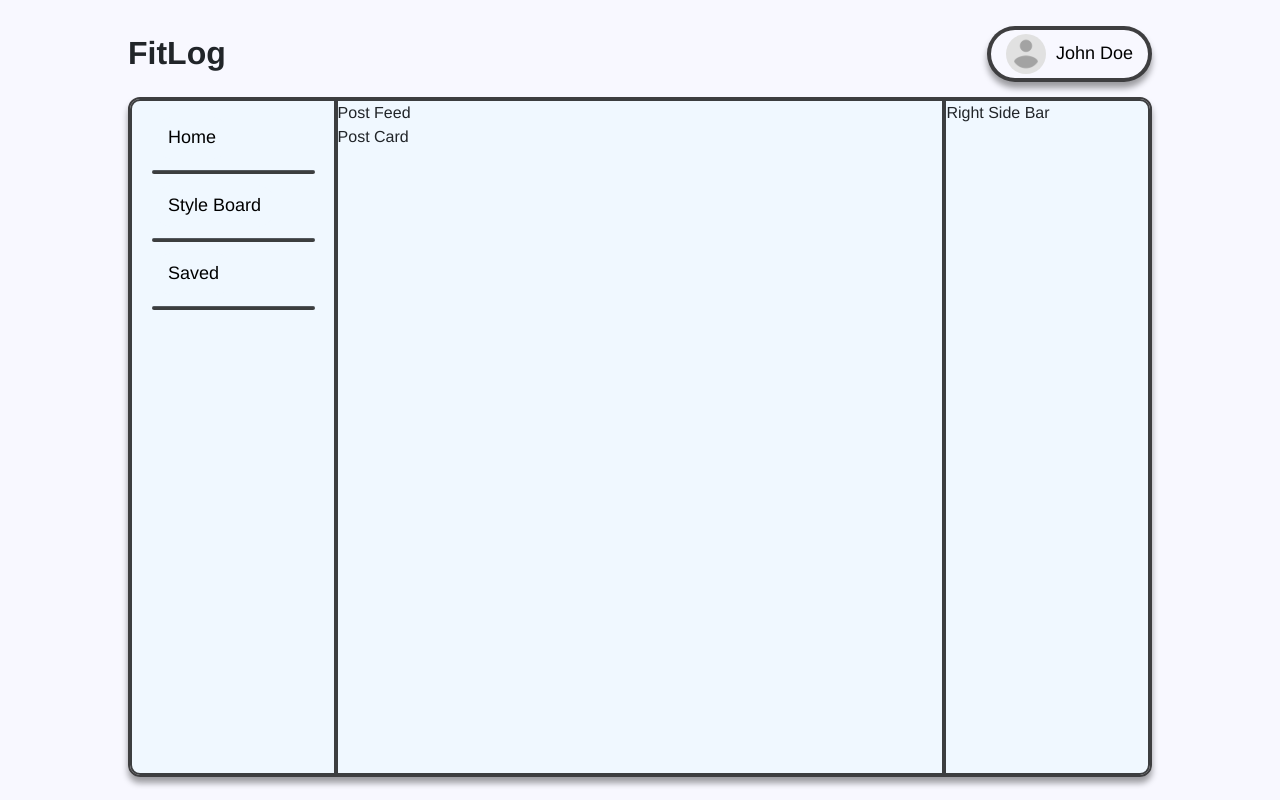
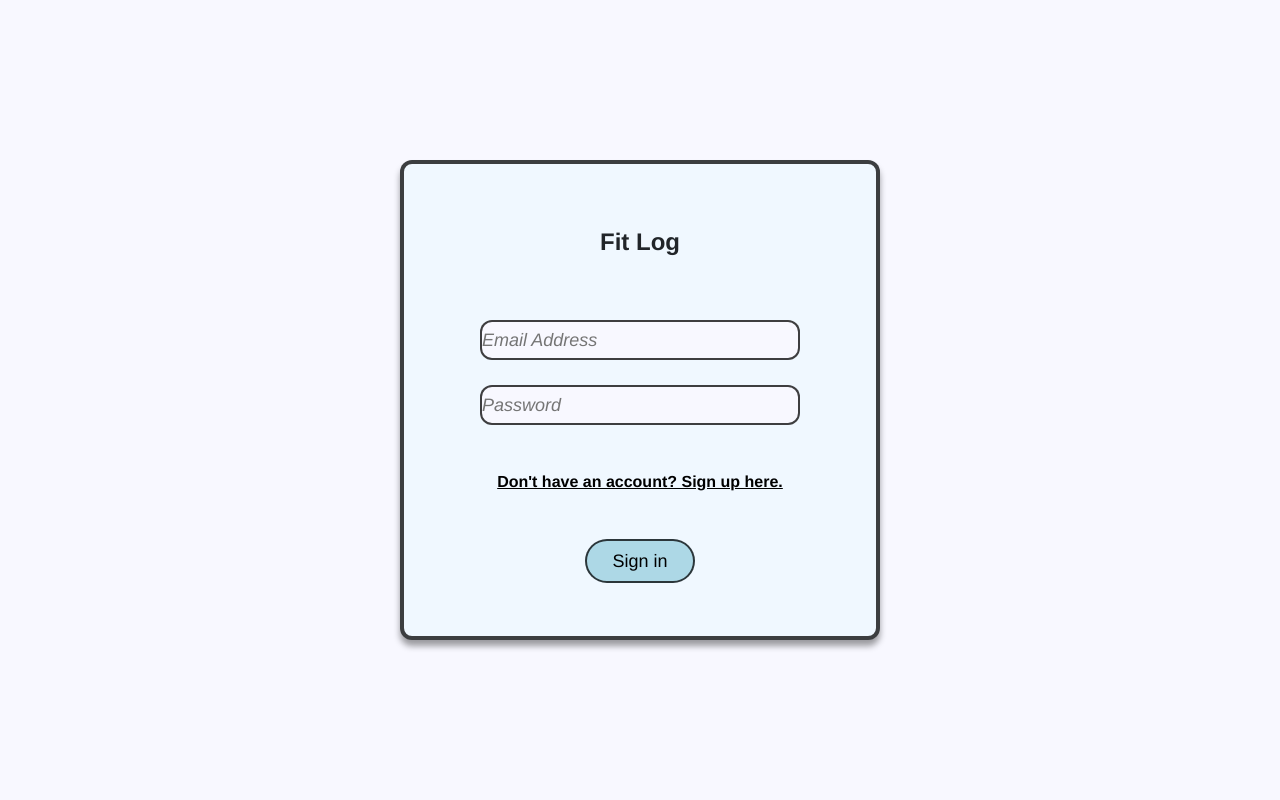
Before and after one commit to adbhati05/Web-Apps, a React (Vite) app in the folder CRUDApp/: page / in a window 1280 px wide. Built offline with nearby package versions, Linux system fonts and the light colour scheme.

Commit message:
Signature for main App.tsx file was also changed.

```diff
--- a/CRUDApp/src/App.tsx
+++ b/CRUDApp/src/App.tsx
@@ -1,10 +1,17 @@
 import Home from './pages/Home';
+import Login from './pages/Login';
+import SignUp from './pages/SignUp';
 import './App.css';
 
-function App() {
+const App: React.FunctionComponent = () => {
   return (
+    // Once you have the backend logic for logging in and setting up accounts finished, figure out how to use routing to have the user start on the log in page and then, after signing, navigate to the homepage.
+    // Bear in mind that if the user is on the login page and doesn't enter any credentials, they should not be redirected if the press the button to go to the home page.
+    // Same applies for the sign up page (which redirects the user to the login page after a successful sign up).
     <div>
-      <Home />
+      {/* <Home /> (Commenting this out for now until login page is finished. */}
+      <Login /> {/* (Commenting this out for now until sign-up page is finished. */}
+      {/* <SignUp /> */}
     </div>
   );
 }
```
